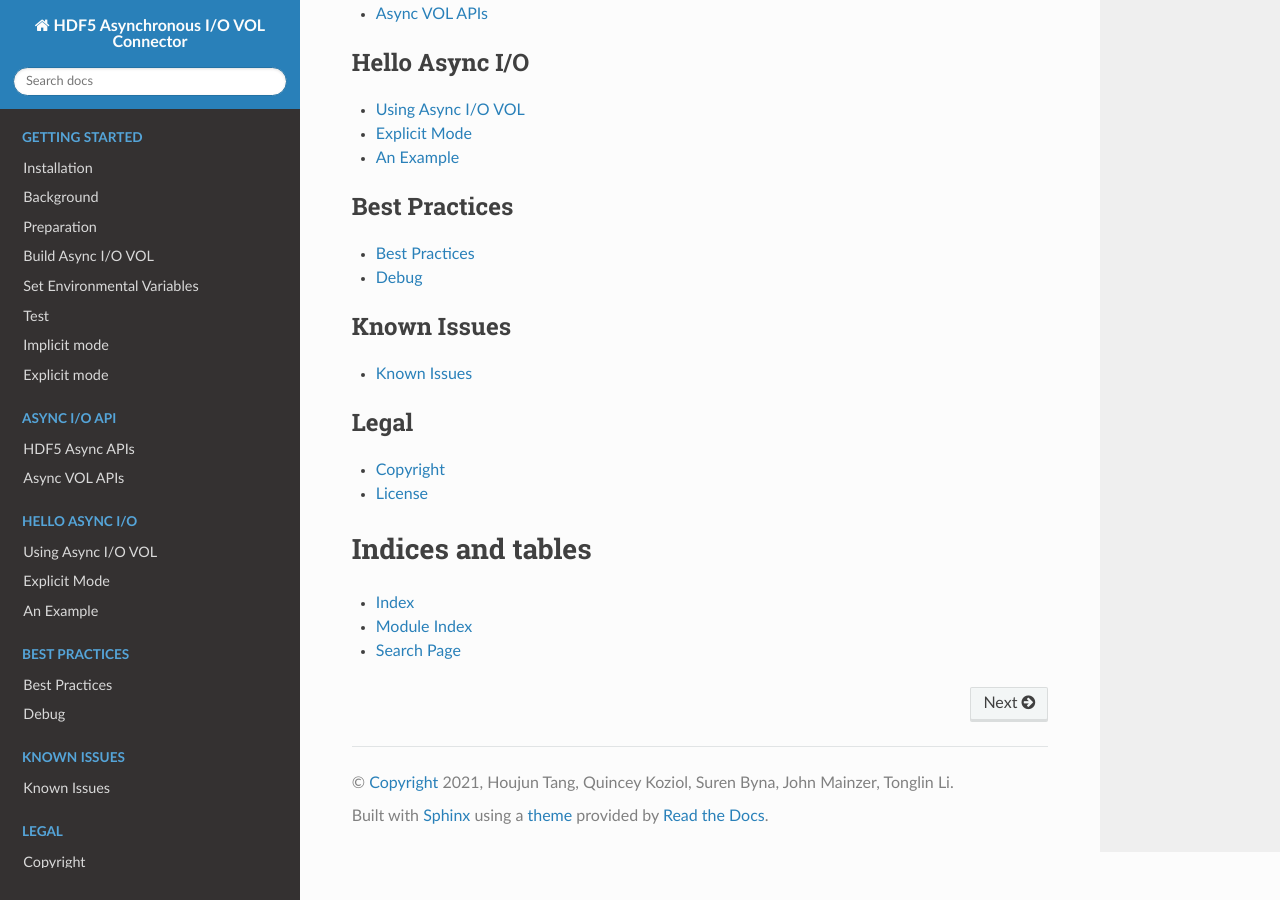
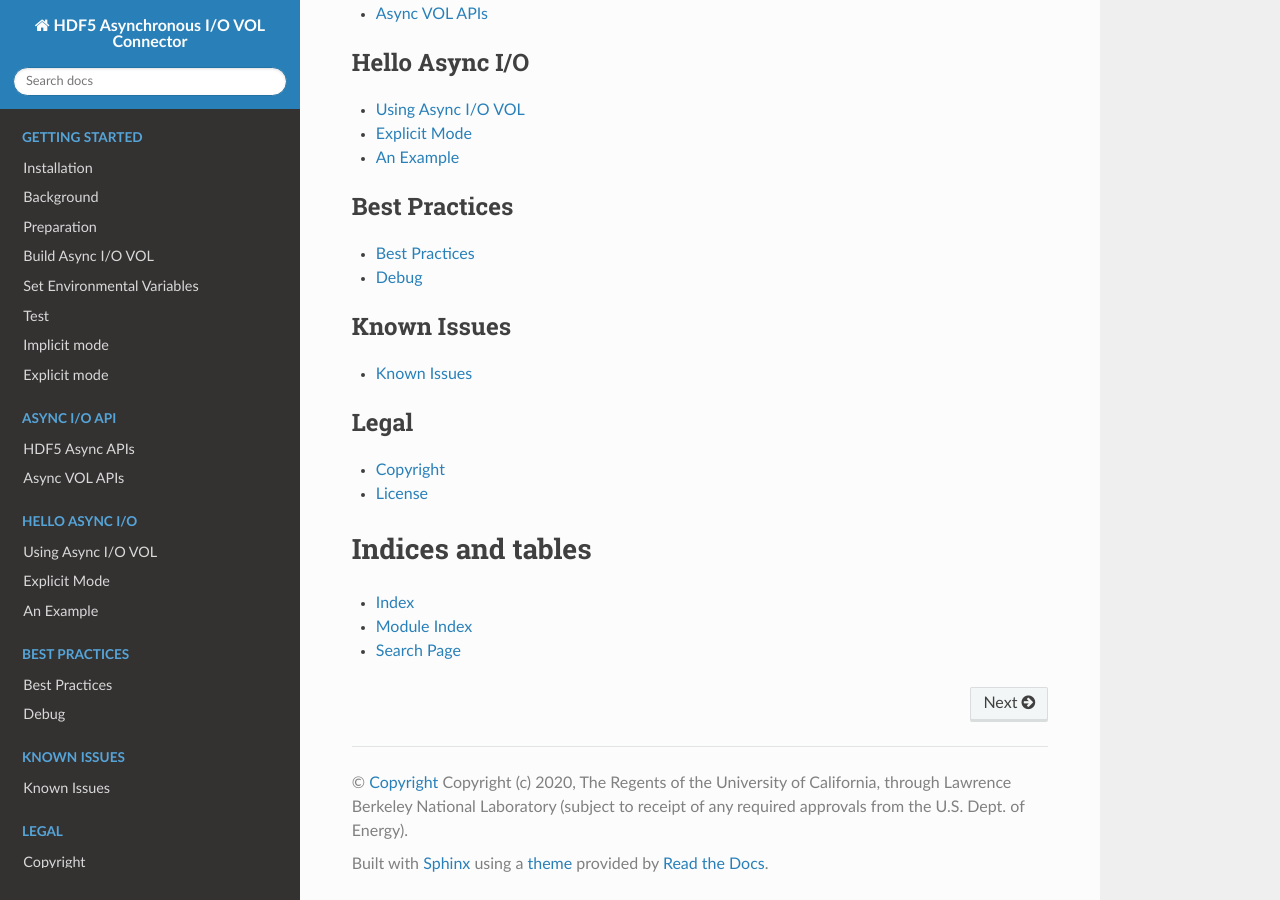
Before and after one commit to HDFGroup/vol-async, a Sphinx documentation site: the page built from docs/source/index.rst, in a window 1280 px wide and 900 px high, scrolled down 1550 px. Built offline with Sphinx 7.4.7 and the Read the Docs theme 2.0.0, drawn with Linux system fonts in a browser that asks for light colours.

Commit message:
update conf.py

```diff
--- a/docs/source/conf.py
+++ b/docs/source/conf.py
@@ -18,8 +18,8 @@
 # -- Project information -----------------------------------------------------
 
 project = 'HDF5 Asynchronous I/O VOL Connector'
-copyright = '2021, Houjun Tang, Quincey Koziol, Suren Byna, John Mainzer, Tonglin Li'
-author = 'Houjun Tang, Quincey Koziol, Suren Byna, John Mainzer, Tonglin Li'
+copyright = 'Copyright (c) 2020, The Regents of the University of California, through Lawrence Berkeley National Laboratory (subject to receipt of any required approvals from the U.S. Dept. of Energy)'
+author = 'Houjun Tang, Quincey Koziol, Suren Byna'
 
 # The full version, including alpha/beta/rc tags
 release = '0.1'
```
